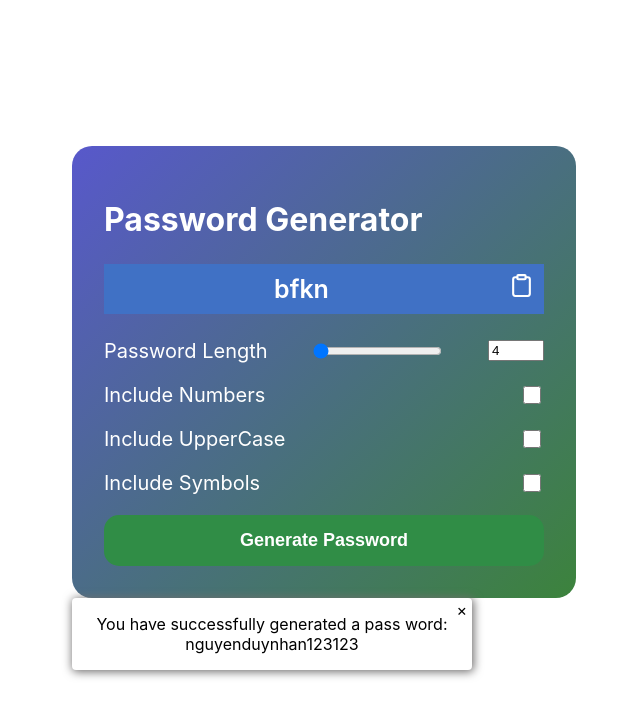
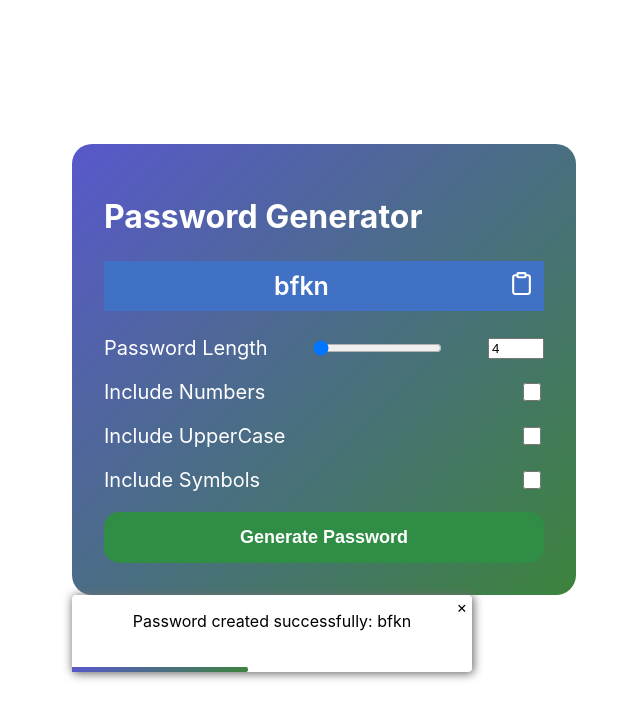
Before and after one commit to duynhannguyen/password-generator, a React (Vite) app: page / in a window 1280 px wide. Both pictures are taken after a click on the button "Generate Password". Shown: the top 718 px of the page, without its empty margins (316-956 px from the left). Built offline with nearby package versions, Linux system fonts and the light colour scheme.

Commit message:
feat:handle progress bar in notification box

```diff
--- a/src/App.tsx
+++ b/src/App.tsx
@@ -129,7 +129,7 @@ function App() {
           </button>
         </form>
       </div>
-      <NotificationBox />
+      <NotificationBox password={result} />
     </>
   );
 }
--- a/src/components/notificationBox/NotificationBox.css
+++ b/src/components/notificationBox/NotificationBox.css
@@ -5,6 +5,7 @@
   box-shadow: 1px 1px 10px 1px rgb(113, 111, 111);
   border-radius: 4px;
   text-align: center;
+  position: relative;
 }
 .noti-content {
   padding: 16px;
@@ -16,3 +17,14 @@
   top: 2px;
   right: 5px;
 }
+.progress-bar {
+  margin-top: 20px;
+  background-image: linear-gradient(
+    -225deg,
+    rgb(88, 88, 203),
+    rgb(60, 131, 60)
+  );
+  height: 5px;
+  border-top-right-radius: 2px;
+  border-bottom-right-radius: 2px;
+}
--- a/src/components/notificationBox/NotificationBox.tsx
+++ b/src/components/notificationBox/NotificationBox.tsx
@@ -1,11 +1,41 @@
+import { useEffect, useState } from "react";
 import "./NotificationBox.css";
 
-const NotificationBox = () => {
+type NotificationBoxProps = {
+  password: string;
+};
+
+const NotificationBox = ({ password }: NotificationBoxProps) => {
+  const [width, setWidth] = useState(5000);
+  const [isPause, setIsPause] = useState(true);
+  useEffect(() => {
+    let progress: number;
+    if (password) {
+      if (!isPause) {
+        return;
+      }
+      progress = setInterval(() => {
+        setWidth((prev) => prev - 10);
+      }, 10);
+    }
+
+    return () => {
+      clearInterval(progress);
+    };
+  }, [width, isPause, password]);
+
   return (
-    <div className="noti-container">
+    <div
+      onMouseEnter={() => setIsPause(false)}
+      onMouseLeave={() => setIsPause(true)}
+      className="noti-container"
+    >
       <div className="noti-content">
-        You have successfully generated a pass word: nguyenduynhan123123
+        Password created successfully: {password}
       </div>
+      {password && (
+        <div style={{ width: `${width / 50}%` }} className="progress-bar"></div>
+      )}
     </div>
   );
 };
```
